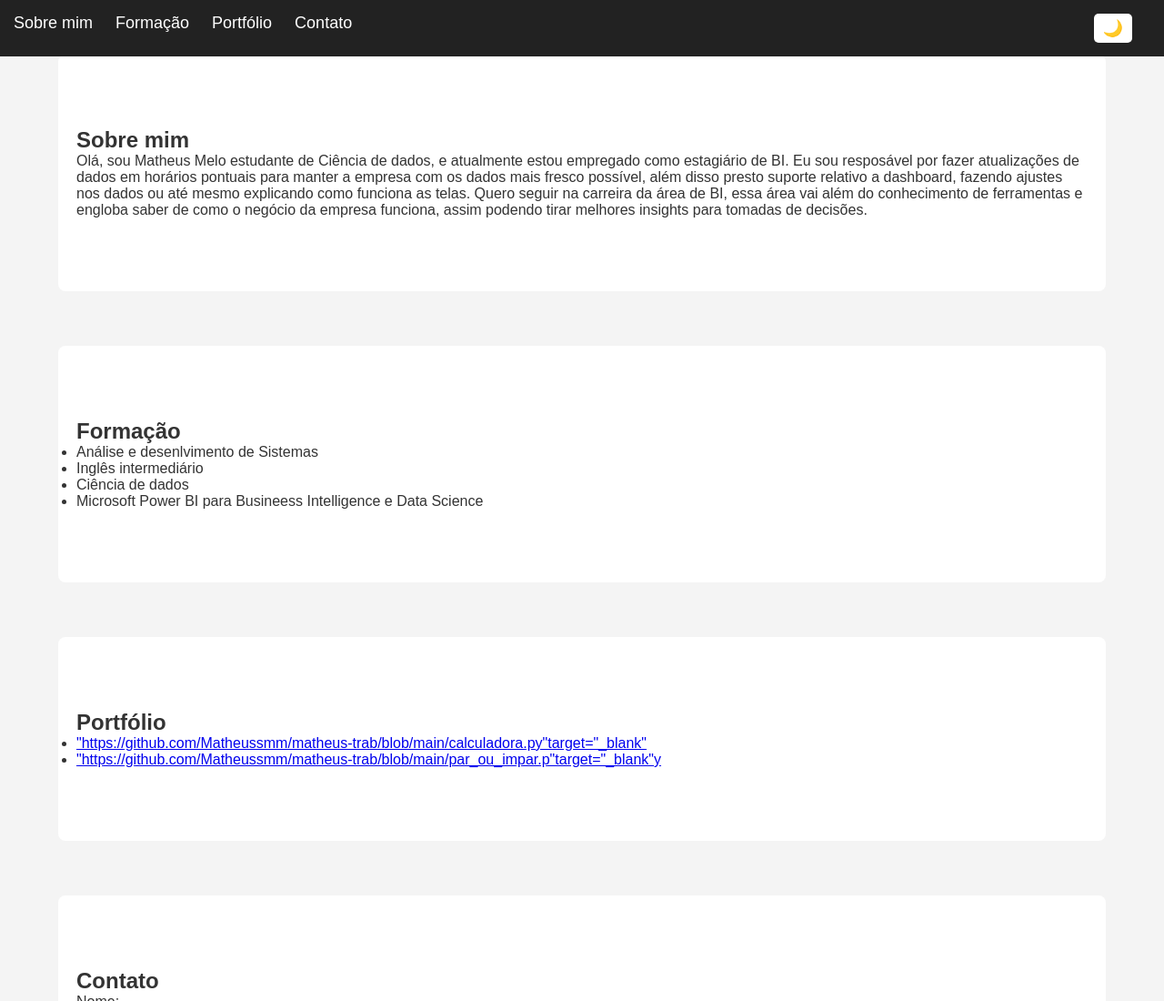
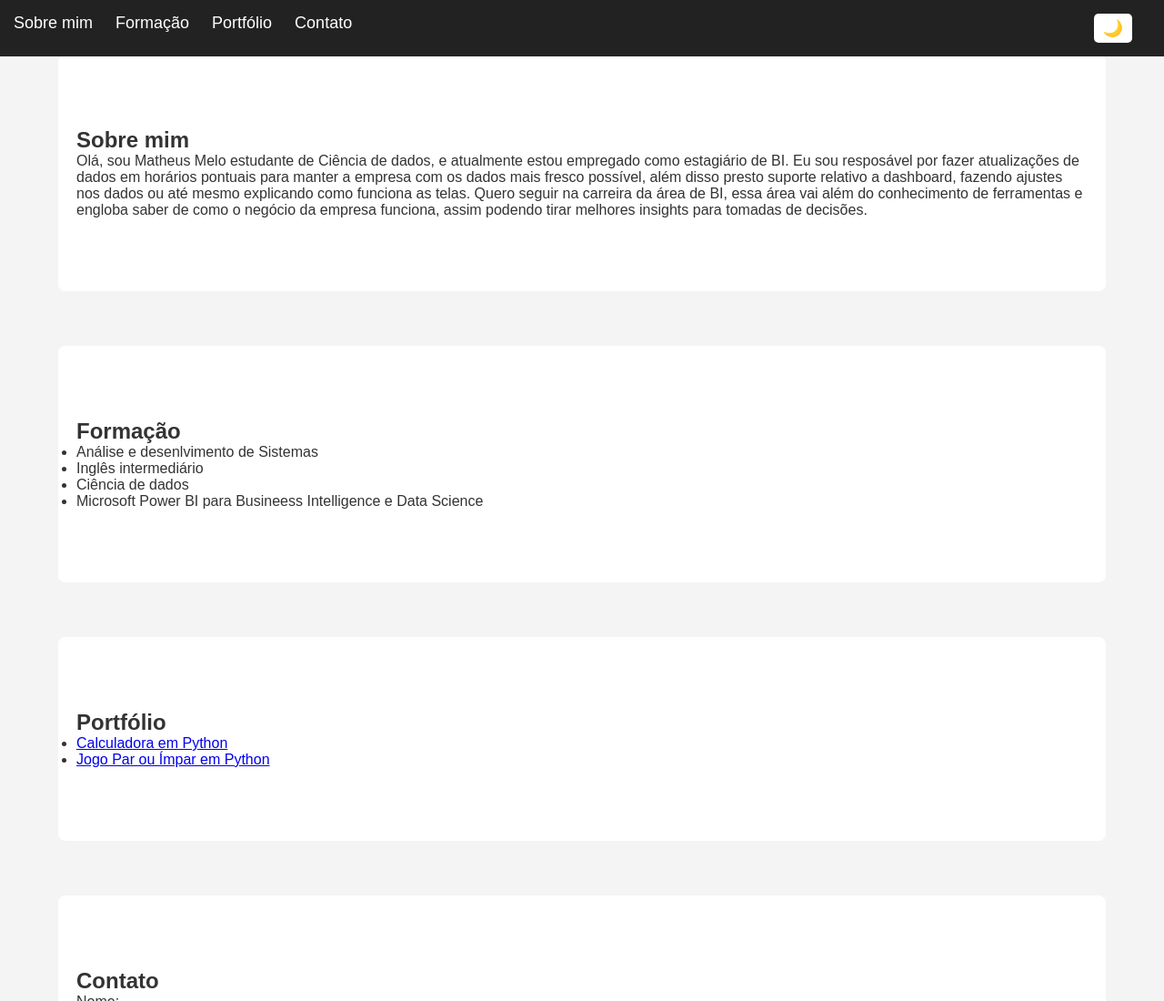
Before and after one commit to Matheussmm/Matheussmm.github.io, a plain HTML site: page index.html in a window 1280 px wide. Shown: the top 1100 px of the page at 91% size. Drawn offline with Linux system fonts and the light colour scheme.

Commit message:
Update index.html

```diff
--- a/index.html
+++ b/index.html
@@ -36,8 +36,9 @@
         <section id="portfolio" class="secao">
             <h2>Portfólio</h2>
             <ul>
-                <li><a href="#">"https://github.com/Matheussmm/matheus-trab/blob/main/calculadora.py"target="_blank"</a></li>
-                <li><a href="#">"https://github.com/Matheussmm/matheus-trab/blob/main/par_ou_impar.p"target="_blank"y</a></li>
+              <li><a href=https://github.com/Matheussmm/matheus-trab/blob/main/calculadora.py" target="_blank">Calculadora em Python</a></li>
+        <li><a href=https://github.com/Matheussmm/matheus-trab/blob/main/par_ou_impar.py" target="_blank">Jogo Par ou Ímpar em Python</a></li>
+    </ul>
             </ul>
         </section>
 
```
